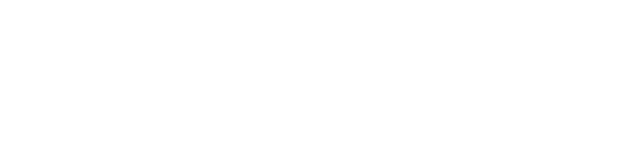
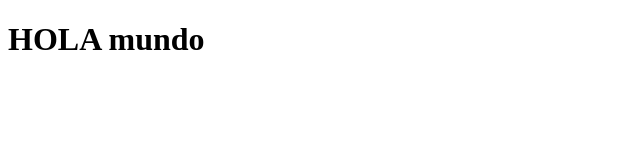
Before and after one commit to AKASHI115/primero, a plain HTML site: page index.html in a window 1280 px wide. Shown: the whole page, without its empty margins (0-640 px from the left). Drawn offline with Linux system fonts and the light colour scheme.

Commit message:
Update index.html

```diff
--- a/index.html
+++ b/index.html
@@ -6,6 +6,6 @@
     <title>Document</title>
 </head>
 <body>
-
+    <h1>HOLA mundo</h1>
 </body>
 </html>
```
